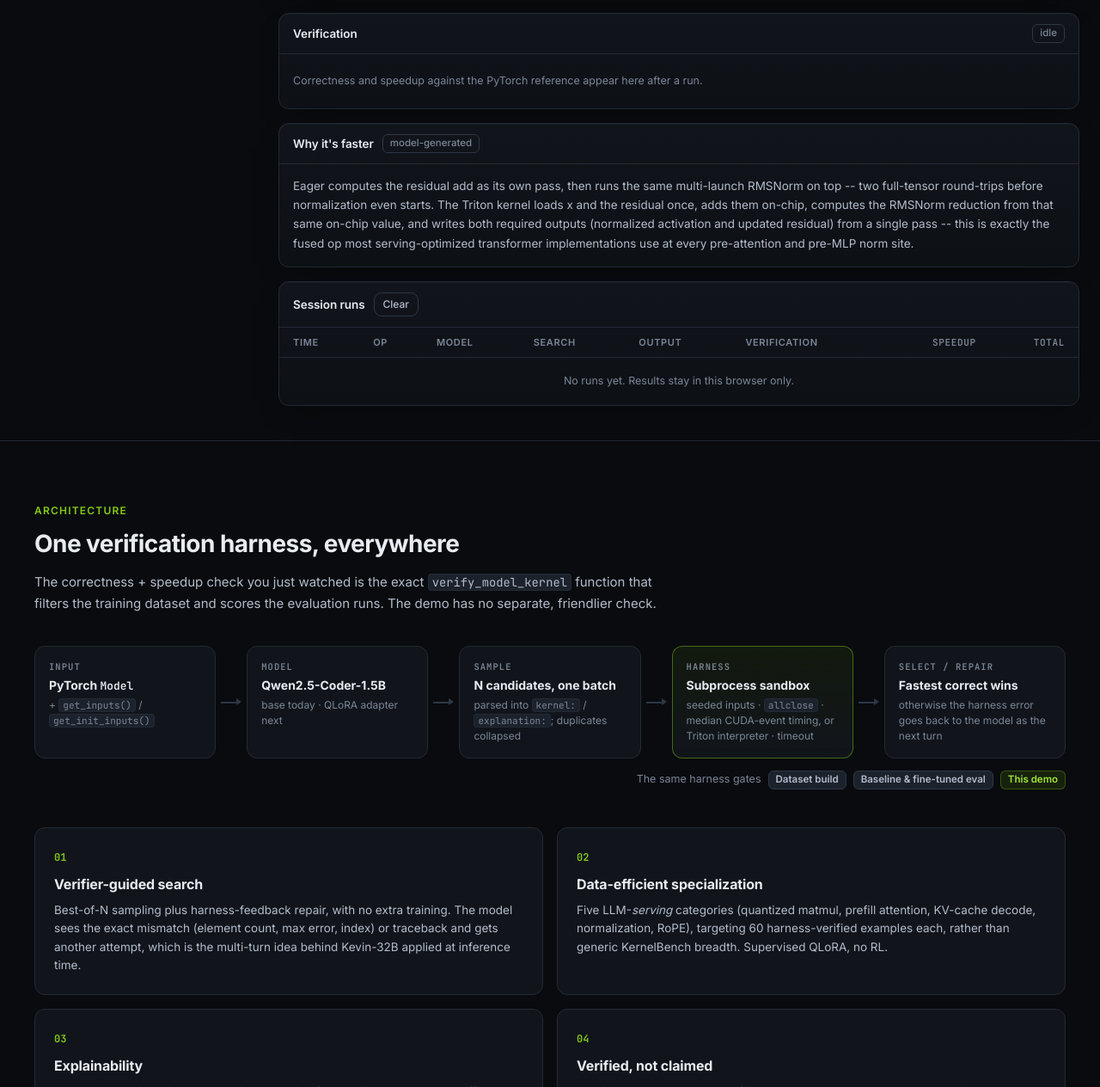
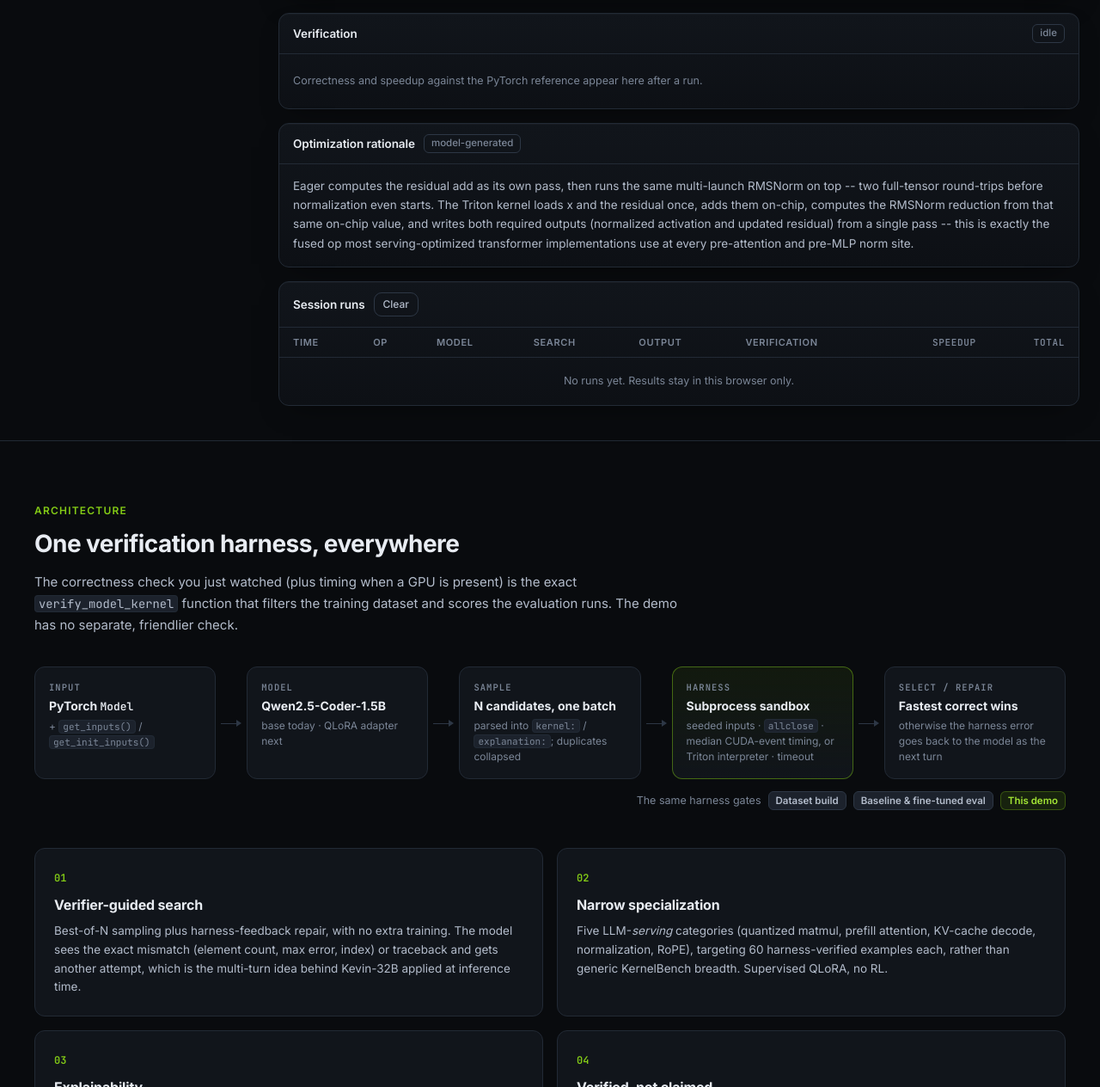
Before and after one commit to Arsalan-05/KernelForge, a plain HTML site: page app/web/index.html in a window 1280 px wide. Shown: the part 1540-2804 px from the top of the page at 86% size. Drawn offline with nearby package versions, Linux system fonts and the light colour scheme; files that its build step writes are made by us from their sources; no server answers; files whose address does not match are found by name.

Commit message:
fix: tighten studio wording

```diff
--- a/app/web/index.html
+++ b/app/web/index.html
@@ -236,7 +236,7 @@
           <div class="card verify-card" id="verify-card"></div>
           <div class="card explain-card">
             <div class="card-head">
-              <h3>Why it's faster</h3>
+              <h3>Optimization rationale</h3>
               <span class="chip subtle">model-generated</span>
             </div>
             <div class="explanation" id="explanation"><p class="muted">The optimization rationale appears here. The model writes it alongside the kernel; it isn't a caption added afterwards.</p></div>
@@ -263,7 +263,7 @@
     <div class="section-inner">
       <p class="eyebrow">Architecture</p>
       <h2>One verification harness, everywhere</h2>
-      <p class="lede">The correctness + speedup check you just watched is the exact <code>verify_model_kernel</code> function that filters the training dataset and scores the evaluation runs. The demo has no separate, friendlier check.</p>
+      <p class="lede">The correctness check you just watched (plus timing when a GPU is present) is the exact <code>verify_model_kernel</code> function that filters the training dataset and scores the evaluation runs. The demo has no separate, friendlier check.</p>
 
       <div class="flow">
         <div class="flow-node"><span class="flow-k">Input</span><strong>PyTorch <code>Model</code></strong><span>+ <code>get_inputs()</code> / <code>get_init_inputs()</code></span></div>
@@ -289,7 +289,7 @@
         </article>
         <article class="feature">
           <span class="feature-n">02</span>
-          <h3>Data-efficient specialization</h3>
+          <h3>Narrow specialization</h3>
           <p>Five LLM-<em>serving</em> categories (quantized matmul, prefill attention, KV-cache decode, normalization, RoPE), targeting 60 harness-verified examples each, rather than generic KernelBench breadth. Supervised QLoRA, no RL.</p>
         </article>
         <article class="feature">
```
